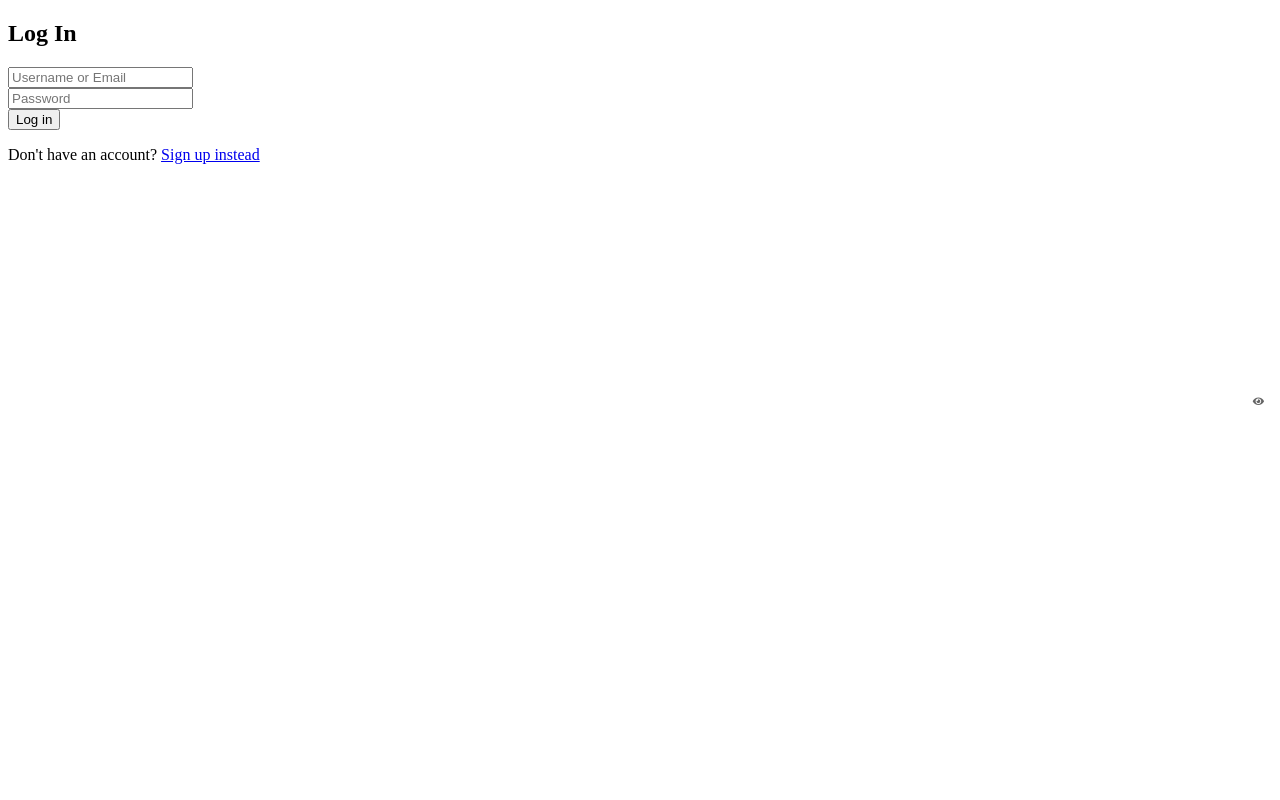
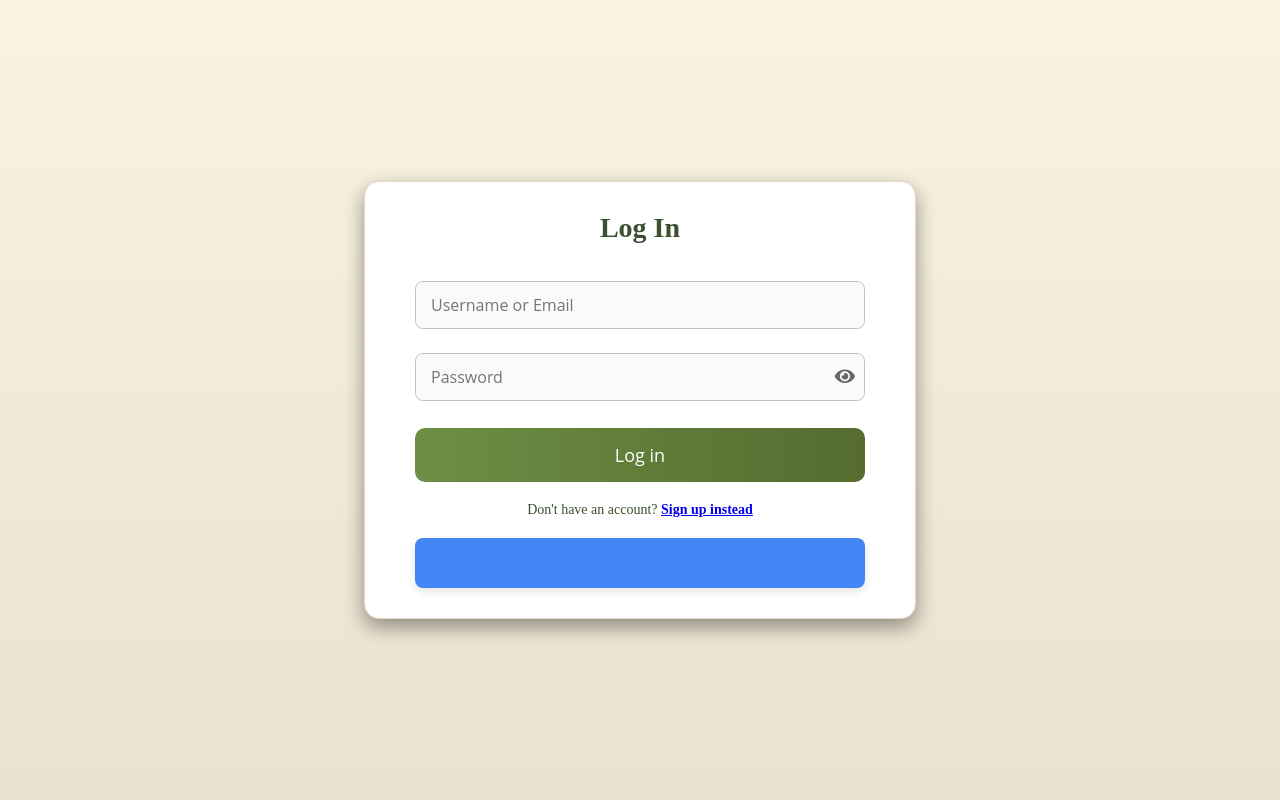
Before and after one commit to erinnasalihu/WebEngineeringProject, a PHP site: page /login.html in a window 1280 px wide. Run offline with PHP 8.4, Linux system fonts and the light colour scheme.

Commit message:
Structured Login CSS

```diff
--- a/LogIn/login.css
+++ b/LogIn/login.css
@@ -1,14 +1,151 @@
-#togglePassword {
+body, h1, h2, p, a, input, button {
+    margin: 0;
+    padding: 0;
+    box-sizing: border-box;
+}
+
+body {
+    font-family: 'Playfair Display', serif; /* Elegant Serif font */
+    background: linear-gradient(to bottom, #FAF3E0, #EAE1CF); /* Subtle gradient background */
+    color: #3C4F2F; /* Dark Olive text */
+    display: flex;
+    justify-content: center;
+    align-items: center;
+    height: 100vh;
+    padding: 20px;
+}
+
+.login-container {
+    background: #FFFFFF;
+    padding: 30px 50px;
+    border-radius: 15px;
+    box-shadow: 0 8px 20px rgba(0, 0, 0, 0.4);
+    max-width: 450px;
+    width: 100%;
+    text-align: center;
+    border: 1px solid #E3D9C6;
+    position: relative;
+    overflow: hidden;
+}
+
+form h2 {
+    font-family: 'Playfair Display', serif;
+    color: #3C4F2F;
+    font-size: 28px;
+    margin-bottom: 25px;
+    font-weight: bold;
+}
+
+input {
+    width: 100%;
+    padding: 12px 15px;
+    margin: 12px 0;
+    border: 1.5px solid #C7C3B5;
+    border-radius: 8px;
+    font-size: 16px;
+    font-family: 'Open Sans', sans-serif;
+    background: #FAFAFA;
+    transition: border-color 0.3s ease, box-shadow 0.3s ease;
+}
+
+.password-container {
+    position: relative;
+    width: 100%;
+}
+
+.password-container input {
+    width: 100%;
+    padding: 12px 15px;
+    padding-right: 40px;
+    border-radius: 8px;
+    font-size: 16px;
+    font-family: 'Open Sans', sans-serif;
+    background: #FAFAFA;
+    border: 1.5px solid #C7C3B5;
+    transition: border-color 0.3s ease, box-shadow 0.3s ease;
+}
+
+.password-container input:focus {
+    outline: none;
+    border-color: #556B2F;
+    box-shadow: 0 4px 8px rgba(85, 107, 47, 0.2);
+}
+
+.password-container button {
     position: absolute;
+    top: 50%;
     right: 10px;
-    top: 50%;
     transform: translateY(-50%);
     background: none;
     border: none;
     cursor: pointer;
+    font-size: 18px;
+    color: #666;
 }
 
-#passwordEyeIcon {
-    font-size: 10px;
-    color: #656565;
+.password-container button:hover {
+    color:#3C4F2F;
 }
+
+button.login-button {
+    width: 100%;
+    padding: 15px;
+    font-size: 18px;
+    background: linear-gradient(to right, #6D8F45, #556B2F);
+    color: #FFFFFF;
+    border: none;
+    border-radius: 10px;
+    cursor: pointer;
+    font-family: 'Open Sans', sans-serif;
+    transition: background 0.3s ease, transform 0.2s ease;
+    margin-top: 15px;
+}
+
+button.login-button:hover {
+    background: linear-gradient(to right, #556B2F, #6D8F45);
+    transform: translateY(-2px);
+}
+
+p {
+    margin-top: 20px;
+    font-size: 14px;
+    color: #3C4F2F;
+}
+
+p a {
+    font-weight: bolder;
+}
+
+#googleSignInDiv {
+    margin-top: 20px;
+    height: 50px;
+    display: flex;
+    justify-content: center;
+    align-items: center;
+    background: #4285F4;
+    color: #FFFFFF;
+    border-radius: 8px;
+    cursor: pointer;
+    font-size: 16px;
+    font-weight: bold;
+    font-family: 'Open Sans', sans-serif;
+    transition: background-color 0.3s ease, transform 0.2s ease;
+    box-shadow: 0 4px 8px rgba(0, 0, 0, 0.1);
+}
+
+#googleSignInDiv:hover {
+    background-color: #3367D6;
+    transform: translateY(-2px);
+}
+
+@media (max-width: 480px) {
+    .login-container {
+        padding: 20px 25px;
+    }
+    form h2 {
+        font-size: 24px;
+    }
+    input, button {
+        font-size: 14px;
+    }
+}
```
